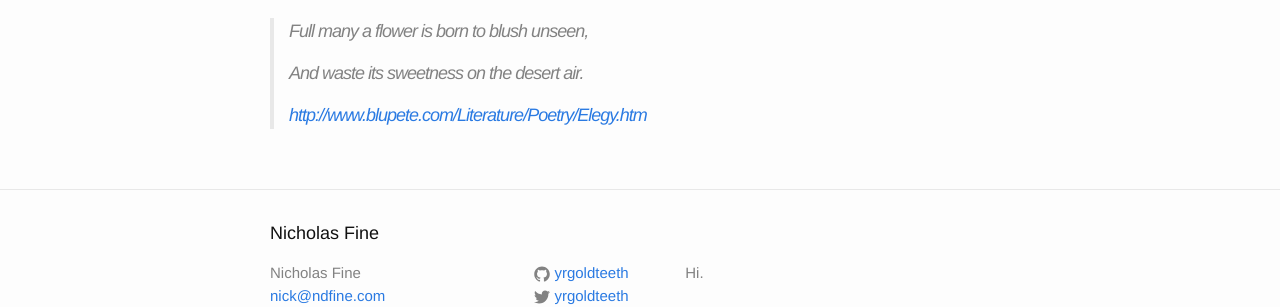
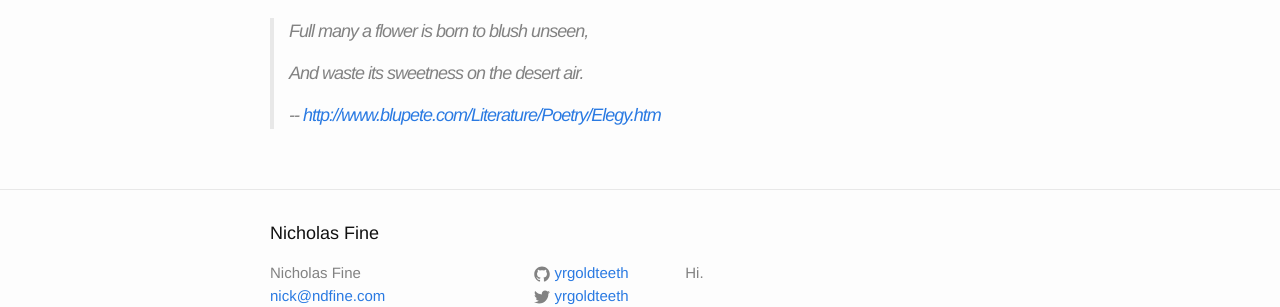
Before and after one commit to yrgoldteeth/yrgoldteeth.github.io, a Jekyll site: the page built from _posts/2011-05-29-www.blupete.com-from-pinboard.markdown, in a window 1280 px wide. Shown: the part 236-543 px from the top of the page. Built offline with Jekyll 4.4.1, drawn with Linux system fonts in a browser that asks for light colours.

```diff
--- a/_layouts/linkpost.html
+++ b/_layouts/linkpost.html
@@ -13,7 +13,7 @@ layout: default
       <figcaption><h3><a href="{{ page.cite_url }}">{{ page.cite_author }}:</a></h3></figcaption>
       <blockquote>
         {{ content }}
-        <a href="{{ page.cite_url }}"><cite>{{ page.cite_url }}</cite></a>
+        -- <a href="{{ page.cite_url }}"><cite>{{ page.cite_url }}</cite></a>
       </blockquote>
     </figure>
   </div>
```
